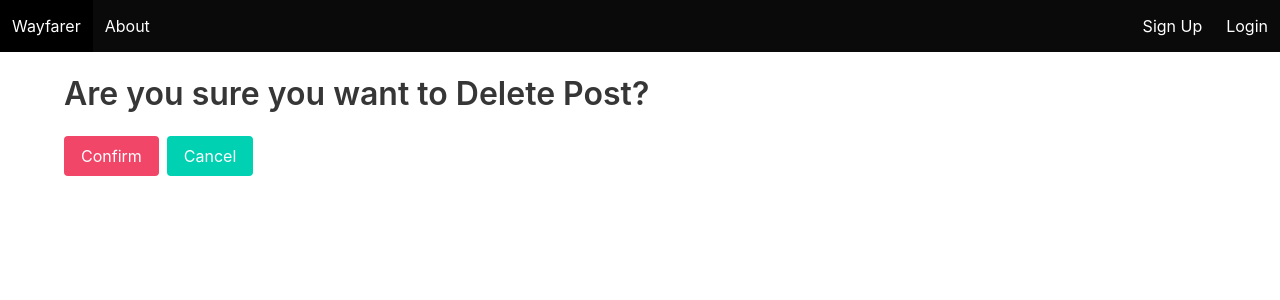
After one commit to nabiladigo/Project-Wayfarer, a Django app: template wayfarer_django/main_app/templates/post_delete.html in a window 1280 px wide. The commit adds this page. Shown: the top 300 px of the page. Run offline with Django 4.2, Linux system fonts and the light colour scheme; the template is opened without the code that fills it, so the values that code supplies are empty; parts of the project's set-up code (start-up, migrations or seed data) failed here and were passed over.

Commit message:
registration added/views urls

```diff
--- a/wayfarer_django/main_app/templates/base.html
+++ b/wayfarer_django/main_app/templates/base.html
@@ -1,5 +1,5 @@
 <!-- At the top of the file  -->
-<!-- {% load static %} -->
+{% load static %}
 
 <!DOCTYPE html>
 <html lang="en">
@@ -11,7 +11,7 @@
         <script src="{% static 'scripts/main.js' %}" defer></script>
         <link rel="stylesheet" href="https://cdn.jsdelivr.net/npm/bulma@0.9.2/css/bulma.min.css">
         <script src="https://code.jquery.com/jquery-3.6.0.min.js" integrity="sha256-/xUj+3OJU5yExlq6GSYGSHk7tPXikynS7ogEvDej/m4=" crossorigin="anonymous"></script>
-        <title>Wayfarer {% block title %}{% endblock %}</title>
+        <title>{% block title %} This is Wayfarer {% endblock %}</title>
     </head>
     <body >
         <nav class="navbar is-black" role="navigation" aria-label="main navigation">
@@ -27,8 +27,8 @@
                 <a class="navbar-item" href="/about">About</a>
             </div>
             <div class="navbar-menu navbar-end">
-                <a class="navbar-item" href="/Sign Up">Sign Up</a>
-                <a class="navbar-item" href="/Login">Login</a>
+                <a class="navbar-item" href="/signup">Sign Up</a>
+                <a class="navbar-item" href="/login">Login</a>
             </div>
         </nav>
         <div class="container">
--- /dev/null
+++ b/wayfarer_django/main_app/templates/post_delete.html
@@ -0,0 +1,12 @@
+{% extends 'base.html' %} {% block content %}
+<h1 class="title pt-5">Are you sure you want to Delete Post?</h1>
+<form method="post">
+    {% csrf_token %}
+    <div class="buttons">
+    <!-- confirm delete -->
+        <input class="button is-danger" type="submit" value="Confirm" />
+        <!-- Redirect back to detail on cancel -->
+        <a class="button is-primary" href="/">Cancel</a>
+    </div>
+</form>
+{% endblock %}
--- /dev/null
+++ b/wayfarer_django/main_app/templates/profile.html
@@ -0,0 +1,3 @@
+{% extends 'base.html' %} {% block content %}
+<h1>Profile</h1>
+{% endblock %}
--- a/wayfarer_django/main_app/urls.py
+++ b/wayfarer_django/main_app/urls.py
@@ -4,5 +4,6 @@ from . import views
 urlpatterns = [
     path('', views.Home.as_view(), name="home"),
     path('about/', views.About.as_view(), name="about"),
+    path('post/', views.Post.as_view(), name="post")
 
 ]
```
Also changed, not shown: wayfarer_django/main_app/templates/post_create.html (added, +14 -0 lines), wayfarer_django/main_app/templates/post_update.html (added, +8 -0 lines), wayfarer_django/main_app/templates/post_detail.html (added), wayfarer_django/main_app/templates/registration/login.html (added), wayfarer_django/main_app/templates/registration/signup.html (added).
